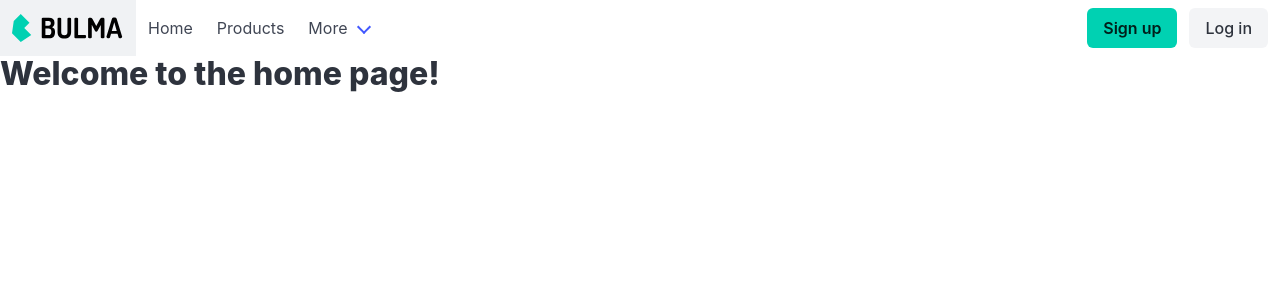
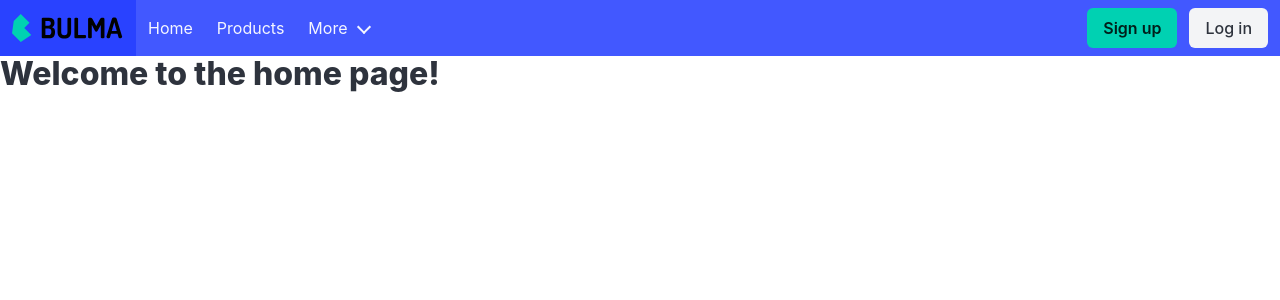
Before and after one commit to lucianO2O/In-Class-App, a Vue app in the folder client/: page / in a window 1280 px wide. Shown: the top 300 px of the page. Built offline with nearby package versions, Linux system fonts and the light colour scheme.

Commit message:
changed color of navbar

```diff
--- a/client/src/components/NavBar.vue
+++ b/client/src/components/NavBar.vue
@@ -3,7 +3,7 @@ import { RouterLink } from 'vue-router'
 </script>
 
 <template>
-  <nav class="navbar" role="navigation" aria-label="main navigation">
+  <nav class="navbar is-link" role="navigation" aria-label="main navigation">
     <div class="navbar-brand">
       <a class="navbar-item" href="https://bulma.io">
         <svg width="640" height="160" viewBox="0 0 640 160" fill="none" xmlns="http://www.w3.org/2000/svg">
```
